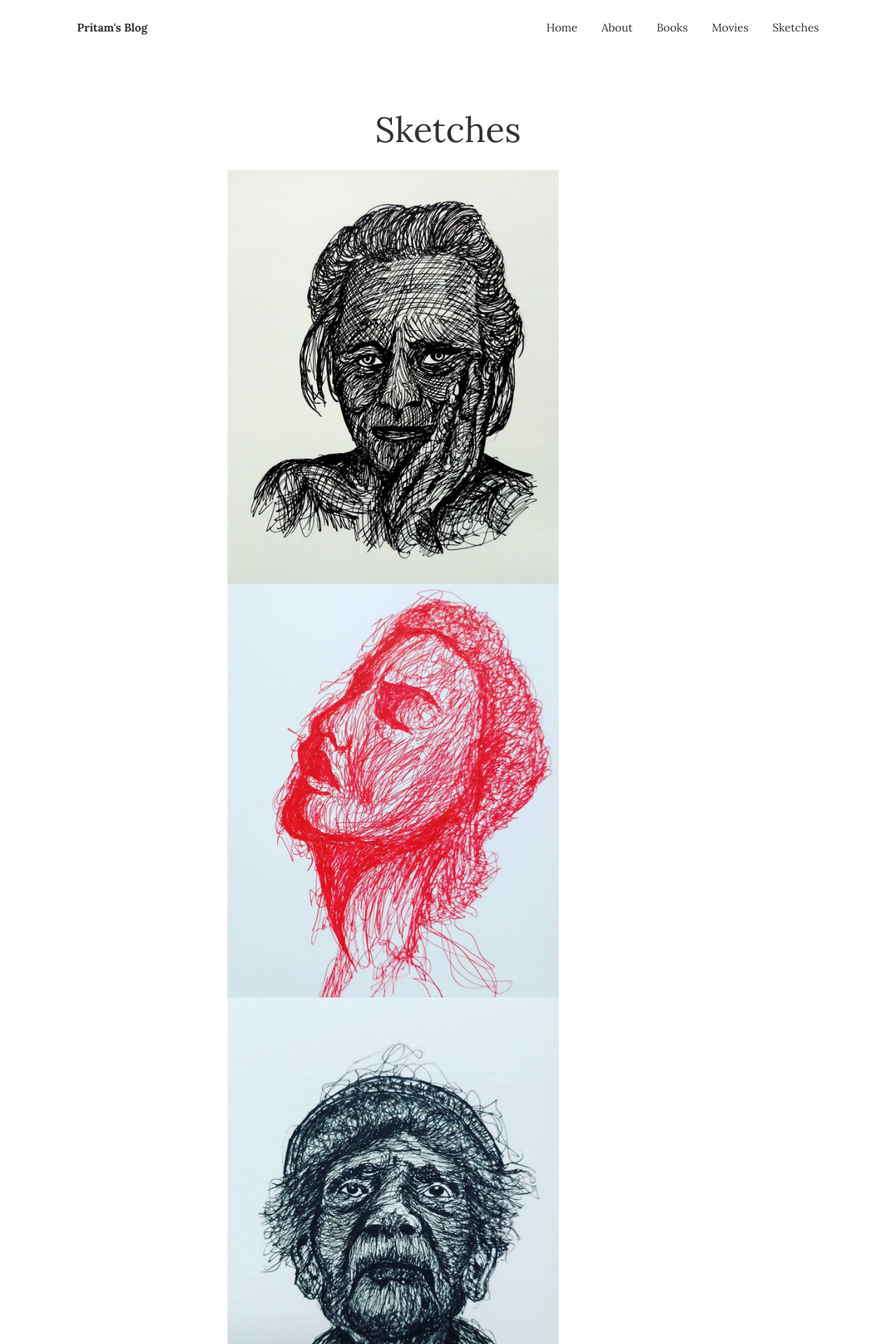
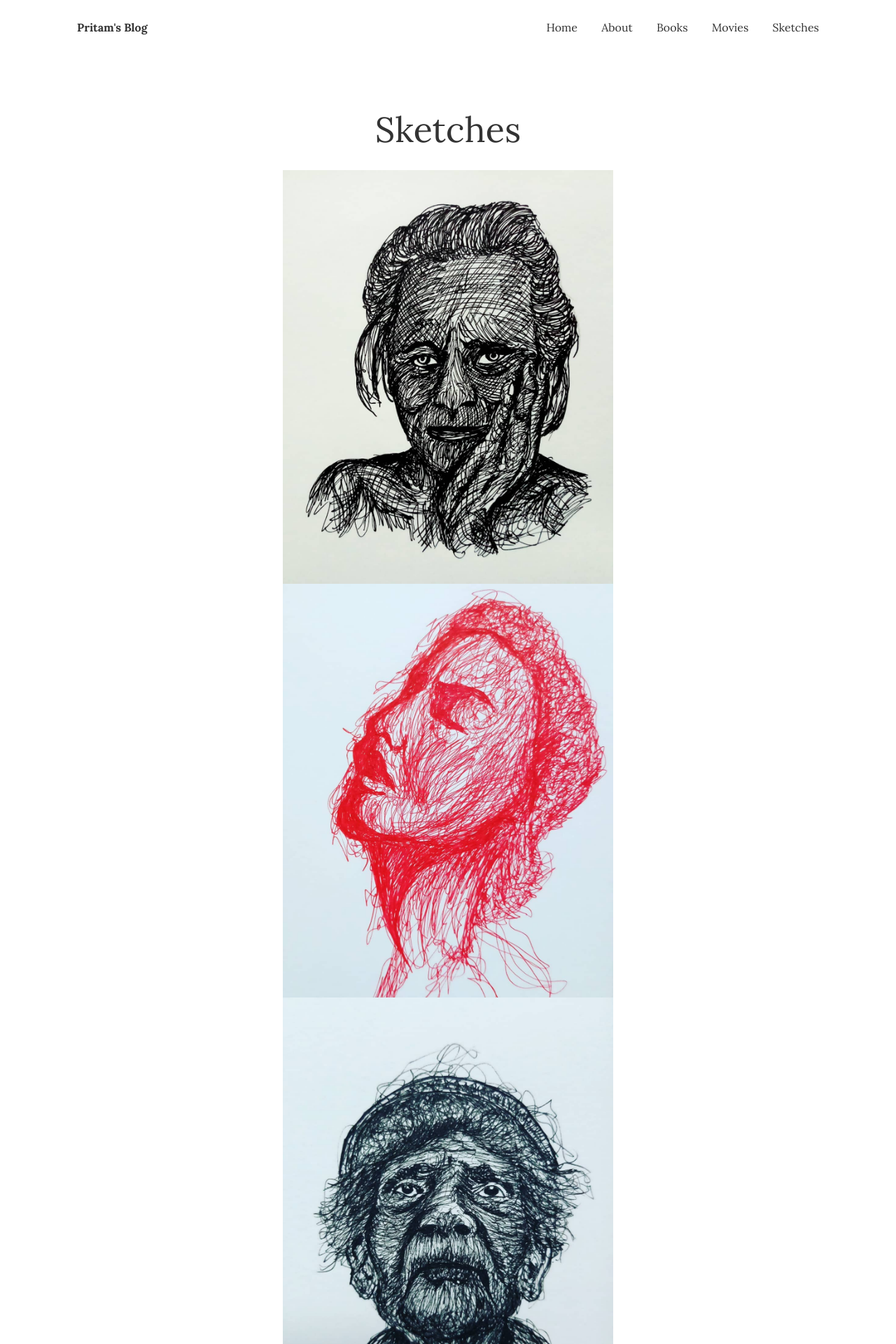
Before and after one commit to argumentativeyouth/pblog, a Jekyll site: the page built from _pages/sketches.md, in a window 1280 px wide. Shown: the top 1920 px of the page at 70% size. Built offline with Jekyll 4.4.1, drawn with Linux system fonts in a browser that asks for light colours.

Commit message:
Update sketches.md

```diff
--- a/_pages/sketches.md
+++ b/_pages/sketches.md
@@ -8,57 +8,59 @@ image:
 <!-- Photo Grid -->
 <div class="row">
   <div class="column">
-    <img src="/assets/img/1.jpg" style="width:75%"><img src="/assets/img/2.jpg" style="width:75%"><img src="/assets/img/3.jpg" style="width:75%">
-    <img src="/assets/img/4.jpg" style="width:75%">
-    <img src="/assets/img/5.jpg" style="width:75%">
-    <img src="/assets/img/6.jpg" style="width:75%">
-    <img src="/assets/img/7.jpg" style="width:75%">
-    <img src="/assets/img/8.jpg" style="width:75%">
-    <img src="/assets/img/9.jpg" style="width:75%">
-    <img src="/assets/img/10.jpg" style="width:75%">
-    <img src="/assets/img/11.jpg" style="width:75%">
-    <img src="/assets/img/12.jpg" style="width:75%">
-    <img src="/assets/img/13.jpg" style="width:75%">
-    <img src="/assets/img/14.jpg" style="width:75%">
-    <img src="/assets/img/15.jpg" style="width:75%">
-    <img src="/assets/img/16.jpg" style="width:75%">
-    <img src="/assets/img/17.jpg" style="width:75%">
-    <img src="/assets/img/18.jpg" style="width:75%">
-    <img src="/assets/img/19.jpg" style="width:75%">
-    <img src="/assets/img/20.jpg" style="width:75%">
-    <img src="/assets/img/21.jpg" style="width:75%">
-    <img src="/assets/img/22.jpg" style="width:75%">
-    <img src="/assets/img/23.jpg" style="width:75%">
-    <img src="/assets/img/24.jpg" style="width:75%">
-    <img src="/assets/img/25.jpg" style="width:75%">
-    <img src="/assets/img/26.jpg" style="width:75%">
-    <img src="/assets/img/27.jpg" style="width:75%">
-    <img src="/assets/img/28.jpg" style="width:75%">
-    <img src="/assets/img/29.jpg" style="width:75%">
-    <img src="/assets/img/30.jpg" style="width:75%">
-    <img src="/assets/img/31.jpg" style="width:75%">
-    <img src="/assets/img/32.jpg" style="width:75%">
-    <img src="/assets/img/33.jpg" style="width:75%">
-    <img src="/assets/img/34.jpg" style="width:75%">
-    <img src="/assets/img/35.jpg" style="width:75%">
-    <img src="/assets/img/36.jpg" style="width:75%">
-    <img src="/assets/img/37.jpg" style="width:75%">
-    <img src="/assets/img/38.jpg" style="width:75%">
-    <img src="/assets/img/39.jpg" style="width:75%">
-    <img src="/assets/img/40.jpg" style="width:75%">
-    <img src="/assets/img/41.jpg" style="width:75%">
-    <img src="/assets/img/42.jpg" style="width:75%">
-    <img src="/assets/img/43.jpg" style="width:75%">
-    <img src="/assets/img/44.jpg" style="width:75%">
-    <img src="/assets/img/45.jpg" style="width:75%">
-    <img src="/assets/img/46.jpg" style="width:75%">
-    <img src="/assets/img/47.jpg" style="width:75%">
-    <img src="/assets/img/48.jpg" style="width:75%">
-    <img src="/assets/img/49.jpg" style="width:75%">
-    <img src="/assets/img/50.jpg" style="width:75%">
-    <img src="/assets/img/51.jpg" style="width:75%">
-    <img src="/assets/img/52.jpg" style="width:75%">
-    <img src="/assets/img/53.jpg" style="width:75%">
+    <center><img src="/assets/img/1.jpg" style="width:75%"></center>
+    <center><img src="/assets/img/2.jpg" style="width:75%"></center>
+    <center><img src="/assets/img/3.jpg" style="width:75%"></center>
+    <center><img src="/assets/img/4.jpg" style="width:75%"></center>
+    <center><img src="/assets/img/5.jpg" style="width:75%"></center>
+    <center><img src="/assets/img/6.jpg" style="width:75%"></center>
+    <center><img src="/assets/img/7.jpg" style="width:75%"></center>
+    <center><img src="/assets/img/8.jpg" style="width:75%"></center>
+    <center><img src="/assets/img/9.jpg" style="width:75%"></center>
+    <center><img src="/assets/img/10.jpg" style="width:75%"></center>
+    <center><img src="/assets/img/11.jpg" style="width:75%"></center>
+    <center><img src="/assets/img/12.jpg" style="width:75%"></center>
+    <center><img src="/assets/img/13.jpg" style="width:75%"></center>
+    <center><img src="/assets/img/14.jpg" style="width:75%"></center>
+    <center><img src="/assets/img/15.jpg" style="width:75%"></center>
+    <center><img src="/assets/img/16.jpg" style="width:75%"></center>
+    <center><img src="/assets/img/17.jpg" style="width:75%"></center>
+    <center><img src="/assets/img/18.jpg" style="width:75%"></center>
+    <center><img src="/assets/img/19.jpg" style="width:75%"></center>
+    <center><img src="/assets/img/20.jpg" style="width:75%"></center>
+    <center><img src="/assets/img/21.jpg" style="width:75%"></center>
+    <center><img src="/assets/img/22.jpg" style="width:75%"></center>
+    <center><img src="/assets/img/23.jpg" style="width:75%"></center>
+    <center><img src="/assets/img/24.jpg" style="width:75%"></center>
+    <center><img src="/assets/img/25.jpg" style="width:75%"></center>
+    <center><img src="/assets/img/26.jpg" style="width:75%"></center>
+    <center><img src="/assets/img/27.jpg" style="width:75%"></center>
+    <center><img src="/assets/img/28.jpg" style="width:75%"></center>
+    <center><img src="/assets/img/29.jpg" style="width:75%"></center>
+    <center><img src="/assets/img/30.jpg" style="width:75%"></center>
+    <center><img src="/assets/img/31.jpg" style="width:75%"></center>
+    <center><img src="/assets/img/32.jpg" style="width:75%"></center>
+    <center><img src="/assets/img/33.jpg" style="width:75%"></center>
+    <center><img src="/assets/img/34.jpg" style="width:75%"></center>
+    <center><img src="/assets/img/35.jpg" style="width:75%"></center>
+    <center><img src="/assets/img/36.jpg" style="width:75%"></center>
+    <center><img src="/assets/img/37.jpg" style="width:75%"></center>
+    <center><img src="/assets/img/38.jpg" style="width:75%"></center>
+    <center><img src="/assets/img/39.jpg" style="width:75%"></center>
+    <center><img src="/assets/img/40.jpg" style="width:75%"></center>
+    <center><img src="/assets/img/41.jpg" style="width:75%"></center>
+    <center><img src="/assets/img/42.jpg" style="width:75%"></center>
+    <center><img src="/assets/img/43.jpg" style="width:75%"></center>
+    <center><img src="/assets/img/44.jpg" style="width:75%"></center>
+    <center><img src="/assets/img/45.jpg" style="width:75%"></center>
+    <center><img src="/assets/img/46.jpg" style="width:75%"></center>
+    <center><img src="/assets/img/47.jpg" style="width:75%"></center>
+    <center><img src="/assets/img/48.jpg" style="width:75%"></center>
+    <center><img src="/assets/img/49.jpg" style="width:75%"></center>
+    <center><img src="/assets/img/50.jpg" style="width:75%"></center>
+    <center><img src="/assets/img/51.jpg" style="width:75%"></center>
+    <center><img src="/assets/img/52.jpg" style="width:75%"></center>
+    <center><img src="/assets/img/53.jpg" style="width:75%"></center>
   </div>
 
 </div>
```
